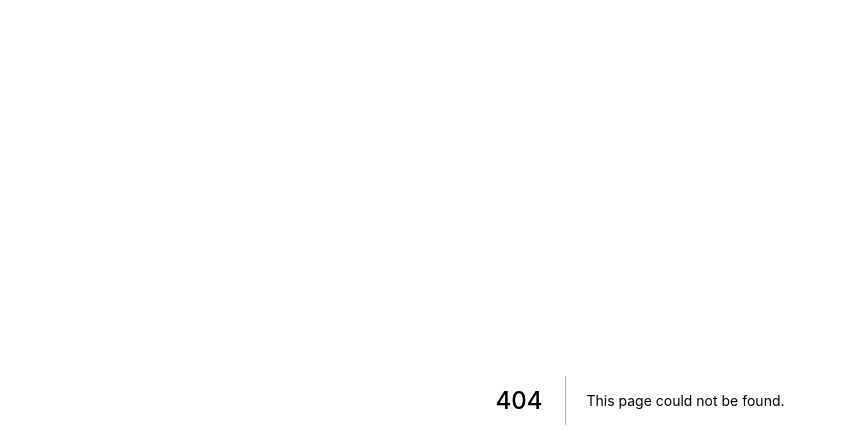
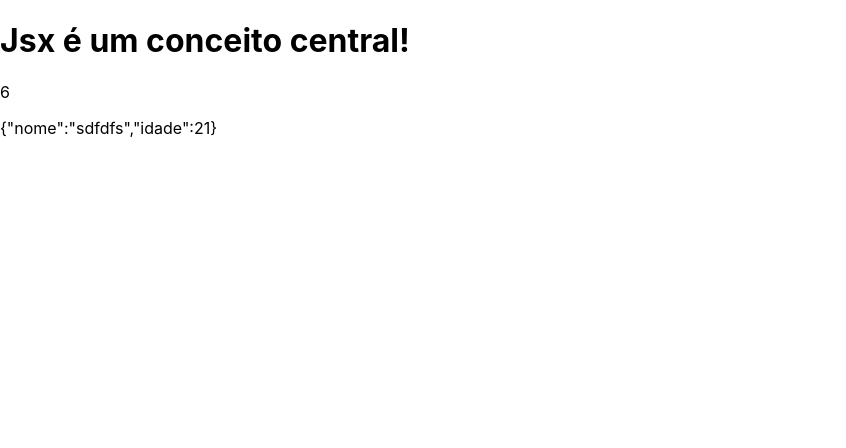
Before and after one commit to Norton794/next.js_fundamentals, a Next.js app: page /jsx in a window 1280 px wide. Before the commit this address had no page. Shown: the top 448 px of the page, without its empty margins (0-846 px from the left). Built offline with nearby package versions, Linux system fonts and the light colour scheme.

Commit message:
using js within jsx

```diff
--- /dev/null
+++ b/src/pages/jsx.jsx
@@ -0,0 +1,11 @@
+export default function Jsx() {
+    const a = 2;
+    const b = 3;
+    return (
+        <div>
+            <h1>Jsx é um conceito central!</h1>
+            <p>{a * b}</p>
+            <p>{JSON.stringify({ nome: "sdfdfs", idade: 21 })}</p>
+        </div>
+    );
+}
```
